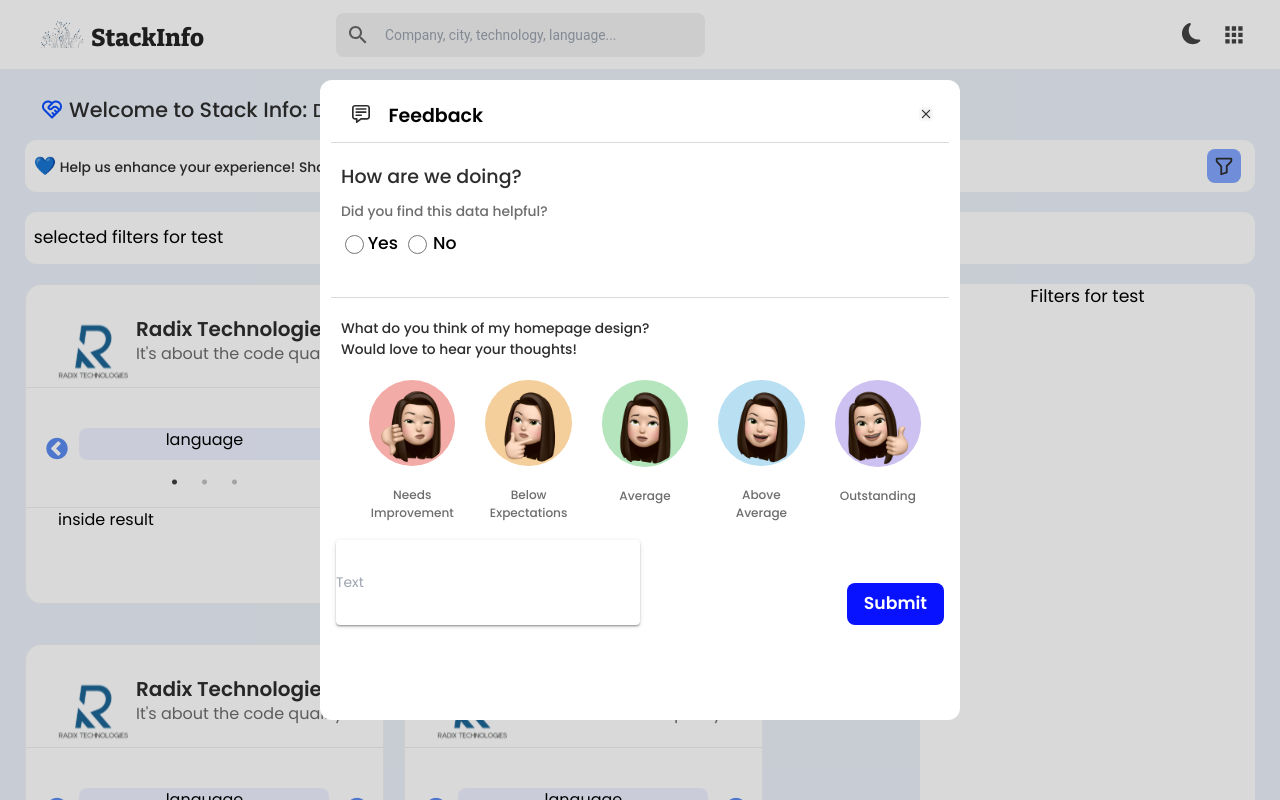
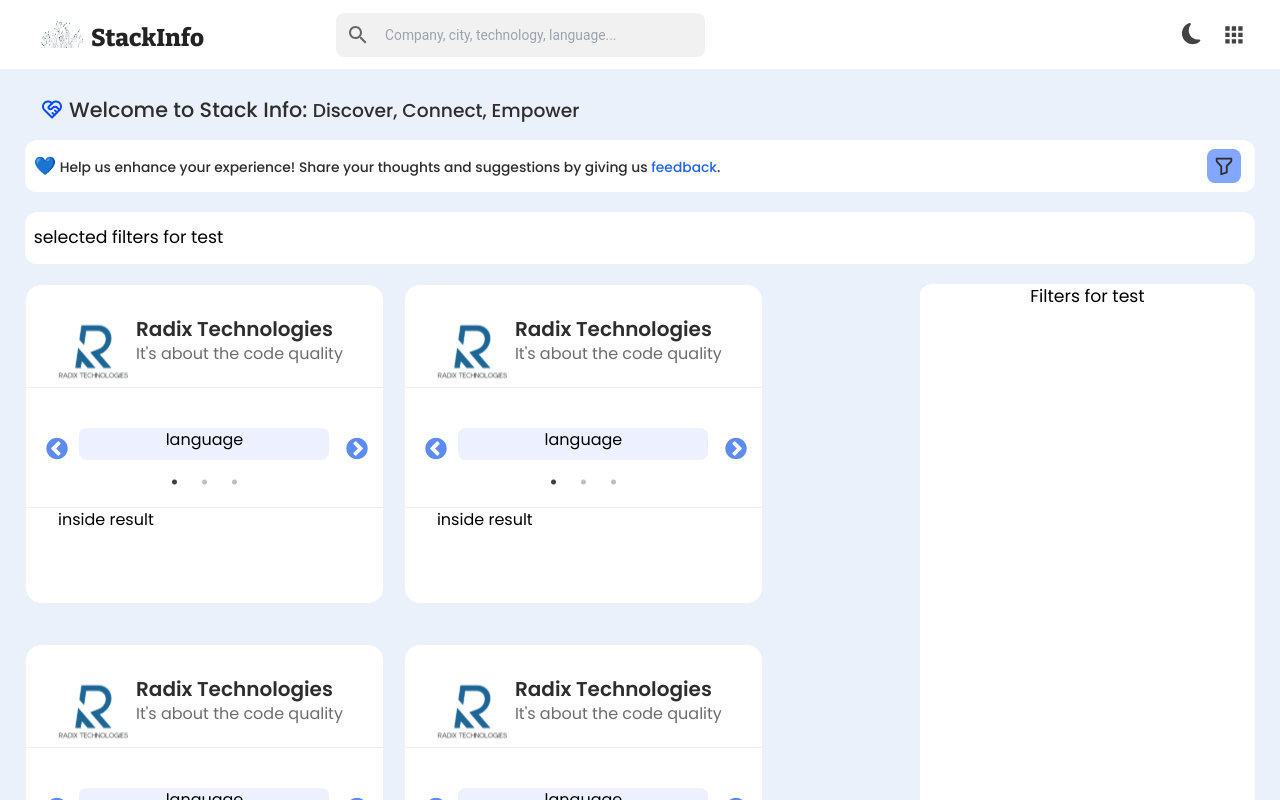
Before and after one commit to opportrain/stackinfo-frontend, a React (Create React App) app: page / in a window 1280 px wide. Built offline with nearby package versions, Linux system fonts and the light colour scheme.

Commit message:
New modal changes

```diff
--- a/src/pages/home_page/home_page.js
+++ b/src/pages/home_page/home_page.js
@@ -1,4 +1,4 @@
-import React from 'react';
+import React, {useState} from 'react';
 import './home_page.css';
 import Heart from '../../assets/Heart.svg';
 import Filter from '../../assets/Filter.svg';
@@ -9,6 +9,13 @@ import SelectedFilters from "../../shared_components/selected_filters_bar/select
 import FeedbackModal from "../../shared_components/feedback-modal/feedback-modal";
 
 function HomePage () {
+    const [isModalOpen, setIsModalOpen] = useState(false);
+    const openModal = ()=>{
+        setIsModalOpen(true);
+    }
+    const closeModal = ()=>{
+        setIsModalOpen(false);
+    }
     return(
         <div className="page-wrapper">
             <div className="header">
@@ -17,7 +24,7 @@ function HomePage () {
             </div>
             <div className="feedback-container">
                 <div className="feedback-message">
-                    <span className="heart-emoji">💙</span> Help us enhance your experience! Share your thoughts and suggestions by giving us <span className='text-blue-600'>feedback</span>.
+                    <span className="heart-emoji">💙</span> Help us enhance your experience! Share your thoughts and suggestions by giving us <span onClick={openModal} className='text-blue-600'>feedback</span>.
                 </div>
                 <button className="filter-button">
                     <img src={Filter} alt="Filter Icon"/>
@@ -42,7 +49,7 @@ function HomePage () {
                     <Filters/>
                 </div>
             </div>
-            <FeedbackModal/>
+            {isModalOpen && <FeedbackModal closeModal={closeModal} />}
         </div>
     )
 }
--- a/src/shared_components/feedback-modal/feedback-modal.css
+++ b/src/shared_components/feedback-modal/feedback-modal.css
@@ -185,13 +185,13 @@
 }
 
 .text-area {
-    word-wrap: break-word !important;
-    white-space: pre-wrap !important;
     width: 50%;
     height: 100%;
     border-radius: 4px;
     box-shadow: 0 1px 5px 0 rgba(0, 0, 0, 0.12), 0 2px 2px 0 rgba(0, 0, 0, 0.14), 0 1px 1px 0 rgba(0, 0, 0, 0.20);
     font-size: 0.8em;
+    padding: 10px;
+    resize: none;
 }
 
 .text-area:focus{
--- a/src/shared_components/feedback-modal/feedback-modal.js
+++ b/src/shared_components/feedback-modal/feedback-modal.js
@@ -1,28 +1,29 @@
 import './feedback-modal.css'
 import Feedback from '../../assets/Feedback.svg';
 import Close from '../../assets/close.svg';
-import React, {useState} from "react";
-import Rate1 from '../../assets/rate-options/rate-1.svg';
-import Rate2 from '../../assets/rate-options/rate-2.svg';
-import Rate3 from '../../assets/rate-options/rate-3.svg';
-import Rate4 from '../../assets/rate-options/rate-4.svg';
-import Rate5 from '../../assets/rate-options/rate-5.svg';
+import React, {useRef, useState} from "react";
 import R1 from '../../assets/rate-options/1.png';
 import R2 from '../../assets/rate-options/2.png';
 import R3 from '../../assets/rate-options/3.png';
 import R4 from '../../assets/rate-options/4.png';
 import R5 from '../../assets/rate-options/5.png';
 
-function FeedbackModal () {
-    const [formData, setFormData] = useState({
-        q1: '',
-        rate: '',
-        text: ''
-    });
+function FeedbackModal ({ closeModal }) {
+    const [formData, setFormData] = useState({});
+    const formRef = useRef();
+
     const handleChange = (e) => {
         const { name, value } = e.target;
         setFormData({ ...formData, [name]: value });
     };
+    const submitData = (e)=>{
+        e.preventDefault();
+        console.log(formData);
+        setFormData({});
+        formRef.current.reset();
+        closeModal();
+    }
+
     return(
         <div className="modal-wrapper">
             <div className="feedback-modal">
@@ -33,10 +34,10 @@ function FeedbackModal () {
                             Feedback
                         </div>
                         <button className="close-btn">
-                            <img src={Close} alt="message logo"/>
+                            <img src={Close} onClick={closeModal} alt="message logo"/>
                         </button>
                     </div>
-                    <form>
+                    <form ref={formRef}>
                         <div className="modal-form-first-part">
                             <div className="question">
                                 How are we doing?
@@ -46,11 +47,11 @@ function FeedbackModal () {
                             </div>
                             <div className="options">
                                 <div className="option">
-                                    <input className="q1-options" type="radio" id="Yes" name="q1" value="Yes"/>
+                                    <input onClick={handleChange} className="q1-options" type="radio" id="Yes" name="q1" value="Yes"/>
                                     <label htmlFor="Yes">Yes</label>
                                 </div>
                                 <div className="option">
-                                    <input className="q1-options" type="radio" id="No" name="q1" value="No"/>
+                                    <input onClick={handleChange} className="q1-options" type="radio" id="No" name="q1" value="No"/>
                                     <label htmlFor="No">No</label>
                                 </div>
                             </div>
@@ -63,35 +64,35 @@ function FeedbackModal () {
                             </div>
                             <div className="rate-options">
                                 <label>
-                                    <input id="op-1" type="radio" name="rate" value="1"/>
+                                    <input onClick={handleChange} id="op-1" type="radio" name="rate" value="1"/>
                                     <img className='option-1' src={R1} alt="Option 1"/>
                                     <label htmlFor="op-1" className="rate-txt">Needs Improvement</label>
                                 </label>
                                 <label>
-                                    <input id="op-2" type="radio" name="rate" value="2"/>
+                                    <input onClick={handleChange} id="op-2" type="radio" name="rate" value="2"/>
                                     <img className='option-2' src={R2} alt="Option 2"/>
                                     <label htmlFor="op-2" className="rate-txt">Below Expectations</label>
                                 </label>
                                 <label>
-                                    <input id="op-3" type="radio" name="rate" value="3"/>
+                                    <input onClick={handleChange} id="op-3" type="radio" name="rate" value="3"/>
                                     <img className='option-3' src={R3} alt="Option 3"/>
                                     <label htmlFor="op-3" className="rate-txt">Average</label>
                                 </label>
                                 <label>
-                                    <input id="op-4" type="radio" name="rate" value="4"/>
+                                    <input onClick={handleChange} id="op-4" type="radio" name="rate" value="4"/>
                                     <img className='option-4' src={R4} alt="Option 4"/>
                                     <label htmlFor="op-4" className="rate-txt">Above Average</label>
                                 </label>
                                 <label>
-                                    <input id="op-5" type="radio" name="rate" value="5"/>
+                                    <input onClick={handleChange} id="op-5" type="radio" name="rate" value="5"/>
                                     <img className='option-5' src={R5} alt="Option 5"/>
                                     <label htmlFor="op-5" className="rate-txt">Outstanding</label>
                                 </label>
                             </div>
                         </div>
                         <div className="modal-form-third-part">
-                            <input className="text-area" onChange={handleChange} name="text" type="text" placeholder="Text"/>
-                            <input className="submit-btn" type="submit" value="Submit"/>
+                            <textarea className="text-area" onChange={handleChange} name="text" placeholder="Write Your Feedback here ..." rows={4}/>
+                            <input className="submit-btn" onClick={submitData} type="submit" value="Submit"/>
                         </div>
                     </form>
                 </div>
```
